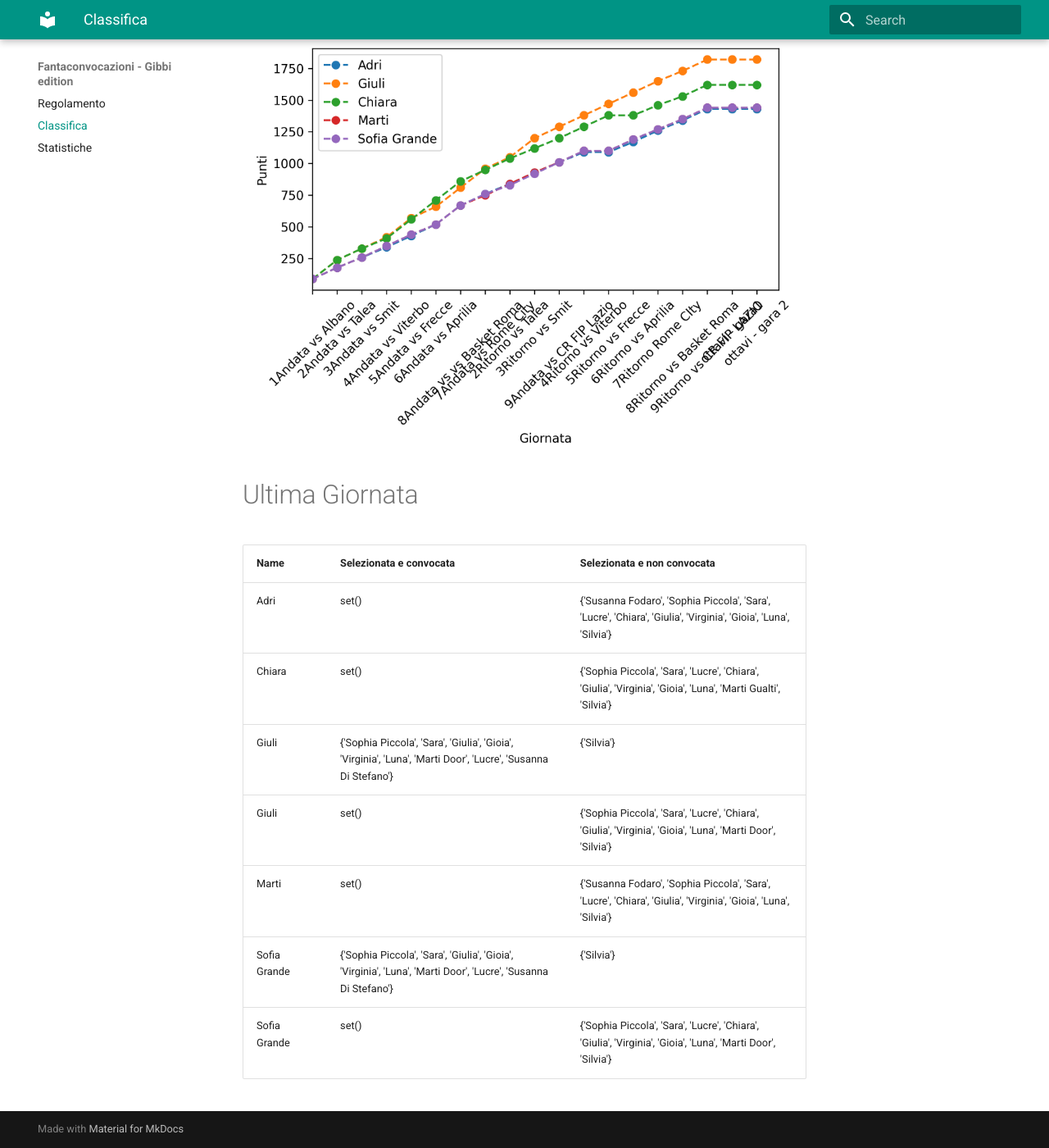
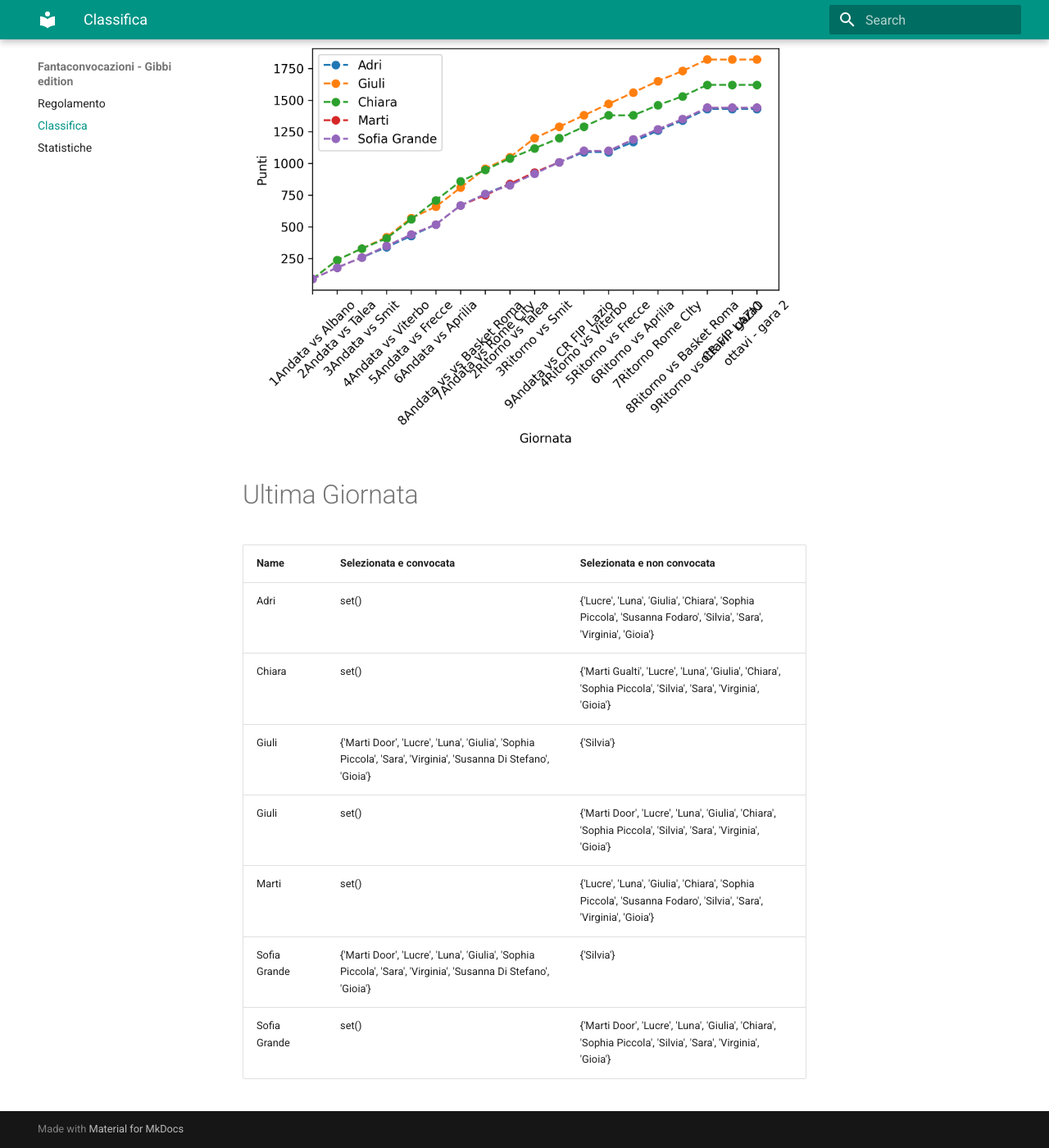
Before and after one commit to martinig94/fantagibbi, an MkDocs documentation site: the page built from docs/Classifica.md, in a window 1280 px wide and 1400 px high, scrolled down 565 px. Shown: the whole window at 82% size. Built offline with MkDocs 1.6.1 and Material for MkDocs 9.7.7, drawn with Linux system fonts in a browser that asks for light colours.

Commit message:
Auto-update from main.py

```diff
--- a/docs/Classifica.md
+++ b/docs/Classifica.md
@@ -18,11 +18,11 @@
 <!-- START_TABLE CORRECT -->
 | Name         | Selezionata e convocata                                                                                        | Selezionata e non convocata                                                                                      |
 |:-------------|:---------------------------------------------------------------------------------------------------------------|:-----------------------------------------------------------------------------------------------------------------|
-| Adri         | set()                                                                                                          | {'Susanna Fodaro', 'Sophia Piccola', 'Sara', 'Lucre', 'Chiara', 'Giulia', 'Virginia', 'Gioia', 'Luna', 'Silvia'} |
-| Chiara       | set()                                                                                                          | {'Sophia Piccola', 'Sara', 'Lucre', 'Chiara', 'Giulia', 'Virginia', 'Gioia', 'Luna', 'Marti Gualti', 'Silvia'}   |
-| Giuli        | {'Sophia Piccola', 'Sara', 'Giulia', 'Gioia', 'Virginia', 'Luna', 'Marti Door', 'Lucre', 'Susanna Di Stefano'} | {'Silvia'}                                                                                                       |
-| Giuli        | set()                                                                                                          | {'Sophia Piccola', 'Sara', 'Lucre', 'Chiara', 'Giulia', 'Virginia', 'Gioia', 'Luna', 'Marti Door', 'Silvia'}     |
-| Marti        | set()                                                                                                          | {'Susanna Fodaro', 'Sophia Piccola', 'Sara', 'Lucre', 'Chiara', 'Giulia', 'Virginia', 'Gioia', 'Luna', 'Silvia'} |
-| Sofia Grande | {'Sophia Piccola', 'Sara', 'Giulia', 'Gioia', 'Virginia', 'Luna', 'Marti Door', 'Lucre', 'Susanna Di Stefano'} | {'Silvia'}                                                                                                       |
-| Sofia Grande | set()                                                                                                          | {'Sophia Piccola', 'Sara', 'Lucre', 'Chiara', 'Giulia', 'Virginia', 'Gioia', 'Luna', 'Marti Door', 'Silvia'}     |
+| Adri         | set()                                                                                                          | {'Lucre', 'Luna', 'Giulia', 'Chiara', 'Sophia Piccola', 'Susanna Fodaro', 'Silvia', 'Sara', 'Virginia', 'Gioia'} |
+| Chiara       | set()                                                                                                          | {'Marti Gualti', 'Lucre', 'Luna', 'Giulia', 'Chiara', 'Sophia Piccola', 'Silvia', 'Sara', 'Virginia', 'Gioia'}   |
+| Giuli        | {'Marti Door', 'Lucre', 'Luna', 'Giulia', 'Sophia Piccola', 'Sara', 'Virginia', 'Susanna Di Stefano', 'Gioia'} | {'Silvia'}                                                                                                       |
+| Giuli        | set()                                                                                                          | {'Marti Door', 'Lucre', 'Luna', 'Giulia', 'Chiara', 'Sophia Piccola', 'Silvia', 'Sara', 'Virginia', 'Gioia'}     |
+| Marti        | set()                                                                                                          | {'Lucre', 'Luna', 'Giulia', 'Chiara', 'Sophia Piccola', 'Susanna Fodaro', 'Silvia', 'Sara', 'Virginia', 'Gioia'} |
+| Sofia Grande | {'Marti Door', 'Lucre', 'Luna', 'Giulia', 'Sophia Piccola', 'Sara', 'Virginia', 'Susanna Di Stefano', 'Gioia'} | {'Silvia'}                                                                                                       |
+| Sofia Grande | set()                                                                                                          | {'Marti Door', 'Lucre', 'Luna', 'Giulia', 'Chiara', 'Sophia Piccola', 'Silvia', 'Sara', 'Virginia', 'Gioia'}     |
 <!-- END_TABLE CORRECT -->
```
